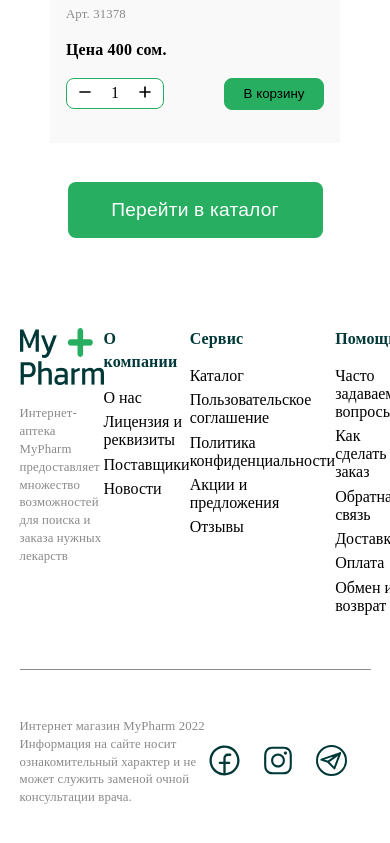
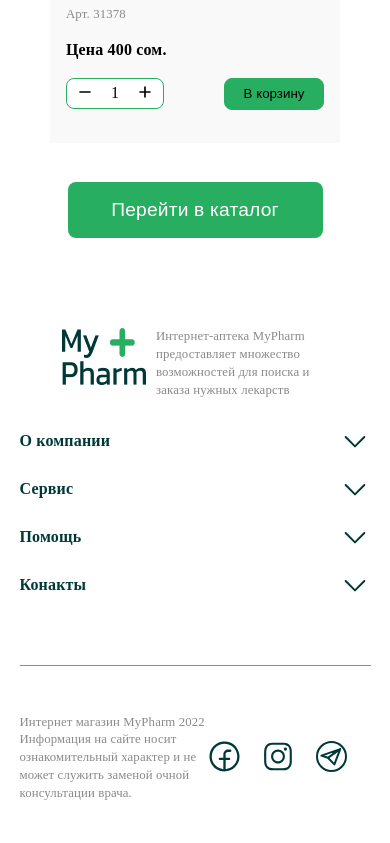
Before and after one commit to AinaSha/my-pharm, a React (Create React App) app: page / in a window 390 px wide. Shown: the part 4787-5630 px from the top of the page. Built offline with nearby package versions, Linux system fonts and the light colour scheme.

Commit message:
feat: add adaptive

```diff
--- a/src/components/footer/Footer.tsx
+++ b/src/components/footer/Footer.tsx
@@ -1,8 +1,9 @@
-import { FC } from 'react';
+import { FC, useState } from 'react';
 import Logo from '../../assets/imeges/Logo.png';
 import './footer.scss';
 
 export const Footer: FC = () => {
+  const [dounArrow, setDounArrow] = useState(false);
   return (
     <footer>
       <div className="container">
@@ -17,7 +18,26 @@ export const Footer: FC = () => {
             </p>
           </div>
           <ul>
-            <li className="title-list">О компании</li>
+            <li className="title-list">
+              <span>О компании</span>
+              <svg
+                width="32"
+                height="32"
+                viewBox="0 0 32 32"
+                fill="none"
+                xmlns="http://www.w3.org/2000/svg"
+                className={dounArrow ? 'footer-title-list-douwn up' : 'footer-title-list-douwn'}
+              >
+                <path
+                  d="M25.3334 12L16.0001 21.3333L6.66675 12"
+                  stroke="#003838"
+                  strokeWidth="2"
+                  strokeLinecap="round"
+                  strokeLinejoin="round"
+                />
+              </svg>
+            </li>
+            <ul className={dounArrow ? 'footer__sub-list' : 'hiden'}>
               <li>
                 <a href="№">О нас</a>
               </li>
@@ -31,8 +51,28 @@ export const Footer: FC = () => {
                 <a href="">Новости</a>
               </li>
             </ul>
+          </ul>
           <ul>
-            <li className="title-list">Сервис</li>
+            <li className="title-list">
+              <span>Сервис</span>
+              <svg
+                width="32"
+                height="32"
+                viewBox="0 0 32 32"
+                fill="none"
+                xmlns="http://www.w3.org/2000/svg"
+                className={dounArrow ? 'footer-title-list-douwn' : 'footer-title-list-douwn'}
+              >
+                <path
+                  d="M25.3334 12L16.0001 21.3333L6.66675 12"
+                  stroke="#003838"
+                  strokeWidth="2"
+                  strokeLinecap="round"
+                  strokeLinejoin="round"
+                />
+              </svg>
+            </li>
+            <ul className={dounArrow ? 'footer__sub-list' : 'hiden'}>
               <li>
                 <a href="№">Каталог</a>
               </li>
@@ -49,8 +89,28 @@ export const Footer: FC = () => {
                 <a href="">Отзывы</a>
               </li>
             </ul>
+          </ul>
           <ul>
-            <li className="title-list">Помощь</li>
+            <li className="title-list">
+              <span>Помощь</span>
+              <svg
+                width="32"
+                height="32"
+                viewBox="0 0 32 32"
+                fill="none"
+                xmlns="http://www.w3.org/2000/svg"
+                className={dounArrow ? 'footer-title-list-douwn' : 'footer-title-list-douwn'}
+              >
+                <path
+                  d="M25.3334 12L16.0001 21.3333L6.66675 12"
+                  stroke="#003838"
+                  strokeWidth="2"
+                  strokeLinecap="round"
+                  strokeLinejoin="round"
+                />
+              </svg>
+            </li>
+            <ul className={dounArrow ? 'footer__sub-list' : 'hiden'}>
               <li>
                 <a href="№">Часто задаваемые вопросы</a>
               </li>
@@ -70,8 +130,28 @@ export const Footer: FC = () => {
                 <a href="">Обмен и возврат</a>
               </li>
             </ul>
+          </ul>
           <ul className="footer__contact">
-            <li className="title-list">Конакты</li>
+            <li className="title-list">
+              <span>Конакты</span>
+              <svg
+                width="32"
+                height="32"
+                viewBox="0 0 32 32"
+                fill="none"
+                xmlns="http://www.w3.org/2000/svg"
+                className={dounArrow ? 'footer-title-list-douwn' : 'footer-title-list-douwn'}
+              >
+                <path
+                  d="M25.3334 12L16.0001 21.3333L6.66675 12"
+                  stroke="#003838"
+                  strokeWidth="2"
+                  strokeLinecap="round"
+                  strokeLinejoin="round"
+                />
+              </svg>
+            </li>
+            <ul className={dounArrow ? 'footer__sub-list' : 'hiden'}>
               <li>
                 <a href="">
                   <svg
@@ -113,6 +193,7 @@ export const Footer: FC = () => {
                   <p>info.mypharm@gmail.com</p>
                 </a>
               </li>
+            </ul>
           </ul>
         </div>
         <div className="sub-footer">
--- a/src/components/footer/footer.scss
+++ b/src/components/footer/footer.scss
@@ -28,6 +28,10 @@ footer {
         margin-bottom: 1rem;
         @extend %sub-title-text;
         color: #003838;
+    }
+
+    .footer-title-list-douwn {
+        display: none;
     }
 
     li {
@@ -73,3 +77,49 @@ footer {
         }
     }
 }
+
+@media (max-width: 768px) {
+    .footer {
+        flex-wrap: wrap;
+
+        &__title {
+            width: 100%;
+            margin-bottom: 1.2rem;
+            display: flex;
+            justify-content: center;
+            .logo {
+                margin-right: 10px;
+            }
+            p {
+                width: 172px;
+            }
+        }
+
+        ul {
+            width: 100%;
+        }
+
+        .title-list {
+            width: 100%;
+            display: flex;
+            justify-content: space-between;
+            align-items: center;
+        }
+
+        .footer-title-list-douwn {
+            display: block;
+        }
+
+        .up {
+            transform: rotate(180deg);
+            transition: .5s;
+        }
+
+        &__sub-list {
+            margin-bottom: 1.2rem;
+            background-color: bisque;
+            transition: .5s;
+        }
+    }
+
+}
--- a/src/index.scss
+++ b/src/index.scss
@@ -22,6 +22,10 @@ a {
     text-decoration: none;
 }
 
+.hiden {
+    display: none;
+}
+
 @media (max-width: 1000px) {
     .container {
         width: 90%;
```
Also changed, not shown: src/assets/icones/chevron-down.svg (added). Lines whose indentation alone changed are shown as unchanged.
